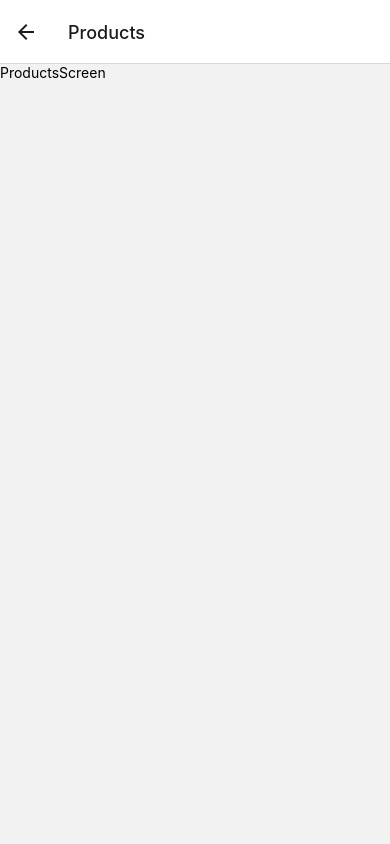
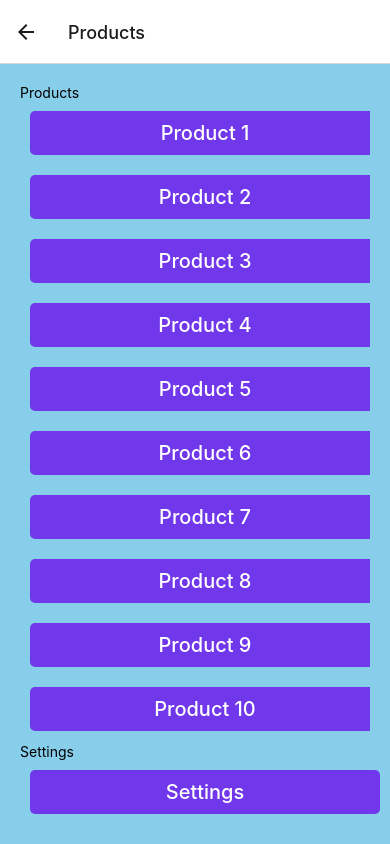
Before and after one commit to delafuentej/navigationApp, a React Native app: screen /Products in a window 390 px wide. Built offline with nearby package versions, Linux system fonts and the light colour scheme.

Commit message:
flatlist productsscreen completed

```diff
--- a/src/presentation/routes/StackNavigator.tsx
+++ b/src/presentation/routes/StackNavigator.tsx
@@ -5,14 +5,23 @@ import { createStackNavigator } from '@react-navigation/stack';
 import { ProductsScreen } from '../screens/products/ProductsScreen';
 import { SettingsScreen } from '../screens/settings/SettingsScreen';
 import { HomeScreen } from '../screens/home/HomeScreen';
+import { ProductScreen } from '../screens/products/ProductScreen';
 
 const Stack = createStackNavigator();
 
 export const  StackNavigator = ()=>  {
   return (
-    <Stack.Navigator>
+    <Stack.Navigator
+        screenOptions={{
+            headerStyle: {
+                elevation: 0,
+                shadowColor:'transparent',
+            },
+        }}
+    >
       <Stack.Screen name="Home" component={HomeScreen} />
       <Stack.Screen name="Products" component={ProductsScreen} />
+      <Stack.Screen name="Product" component={ProductScreen} />
       <Stack.Screen name="Settings" component={SettingsScreen} />
     </Stack.Navigator>
   );
--- a/src/presentation/screens/home/HomeScreen.tsx
+++ b/src/presentation/screens/home/HomeScreen.tsx
@@ -2,7 +2,7 @@
 /* eslint-disable jsx-quotes */
 /* eslint-disable prettier/prettier */
 import React from 'react';
-import { Text, View, Pressable } from 'react-native';
+import {  View } from 'react-native';
 import { globalStyles } from '../../theme/theme';
 import { useNavigation } from '@react-navigation/native';
 import { PrimaryButton } from '../../components/shared/PrimaryButton';
--- a/src/presentation/screens/products/ProductScreen.tsx
+++ b/src/presentation/screens/products/ProductScreen.tsx
@@ -3,9 +3,10 @@ import React from 'react';
 import { Text, View } from 'react-native';
 
 export const ProductScreen = () => {
+
   return (
     <View>
-        <Text> ProductScreen</Text>
+        <Text> Product Screen</Text>
     </View>
   );
 };
--- a/src/presentation/screens/products/ProductsScreen.tsx
+++ b/src/presentation/screens/products/ProductsScreen.tsx
@@ -1,11 +1,45 @@
+/* eslint-disable jsx-quotes */
 /* eslint-disable prettier/prettier */
 import React from 'react';
-import { Text, View } from 'react-native';
+import { Text, View, FlatList } from 'react-native';
+import { globalStyles } from '../../theme/theme';
+import { PrimaryButton } from '../../components/shared/PrimaryButton';
+import { useNavigation } from '@react-navigation/native';
+
+
+const products = [
+  {id: 1, name: 'Product 1'},
+  {id: 2, name: 'Product 2'},
+  {id: 3, name: 'Product 3'},
+  {id: 4, name: 'Product 4'},
+  {id: 5, name: 'Product 5'},
+  {id: 6, name: 'Product 6'},
+  {id: 7, name: 'Product 7'},
+  {id: 8, name: 'Product 8'},
+  {id: 9, name: 'Product 9'},
+  {id: 10, name: 'Product 10'},
+];
 
 export const ProductsScreen = () => {
+  const navigation = useNavigation();
   return (
-    <View>
-        <Text>ProductsScreen</Text>
+    <View style={globalStyles.container}>
+        <Text>Products</Text>
+        <FlatList
+        data={products}
+        renderItem={({item}) => (
+          <PrimaryButton
+            onPress={()=>navigation.navigate('Product' as never)}
+            label={item.name}
+          />
+  )}
+        />
+
+        <Text>Settings</Text>
+        <PrimaryButton
+          onPress={()=> navigation.navigate('Settings' as never)}
+          label='Settings'
+        />
     </View>
   );
 };
```
